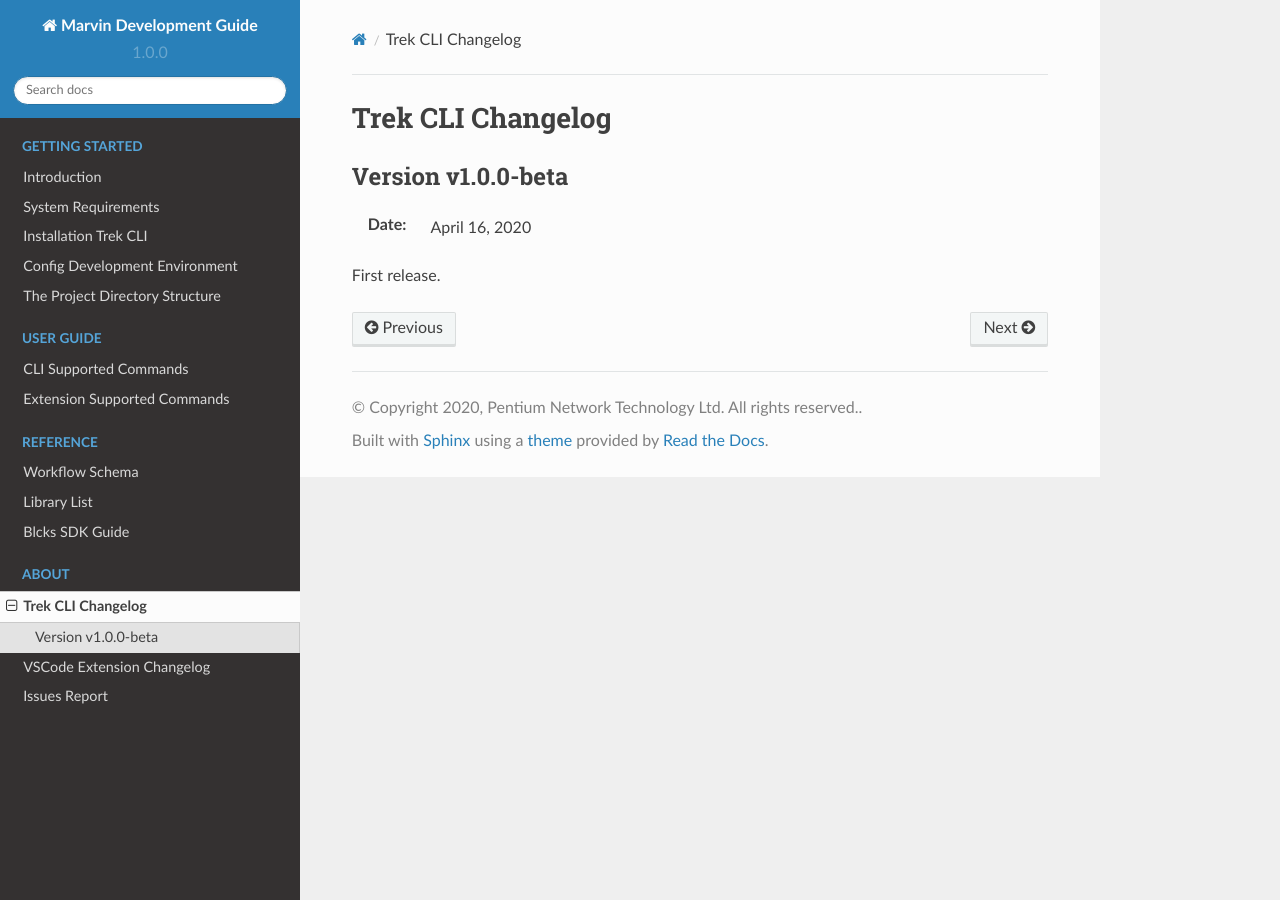
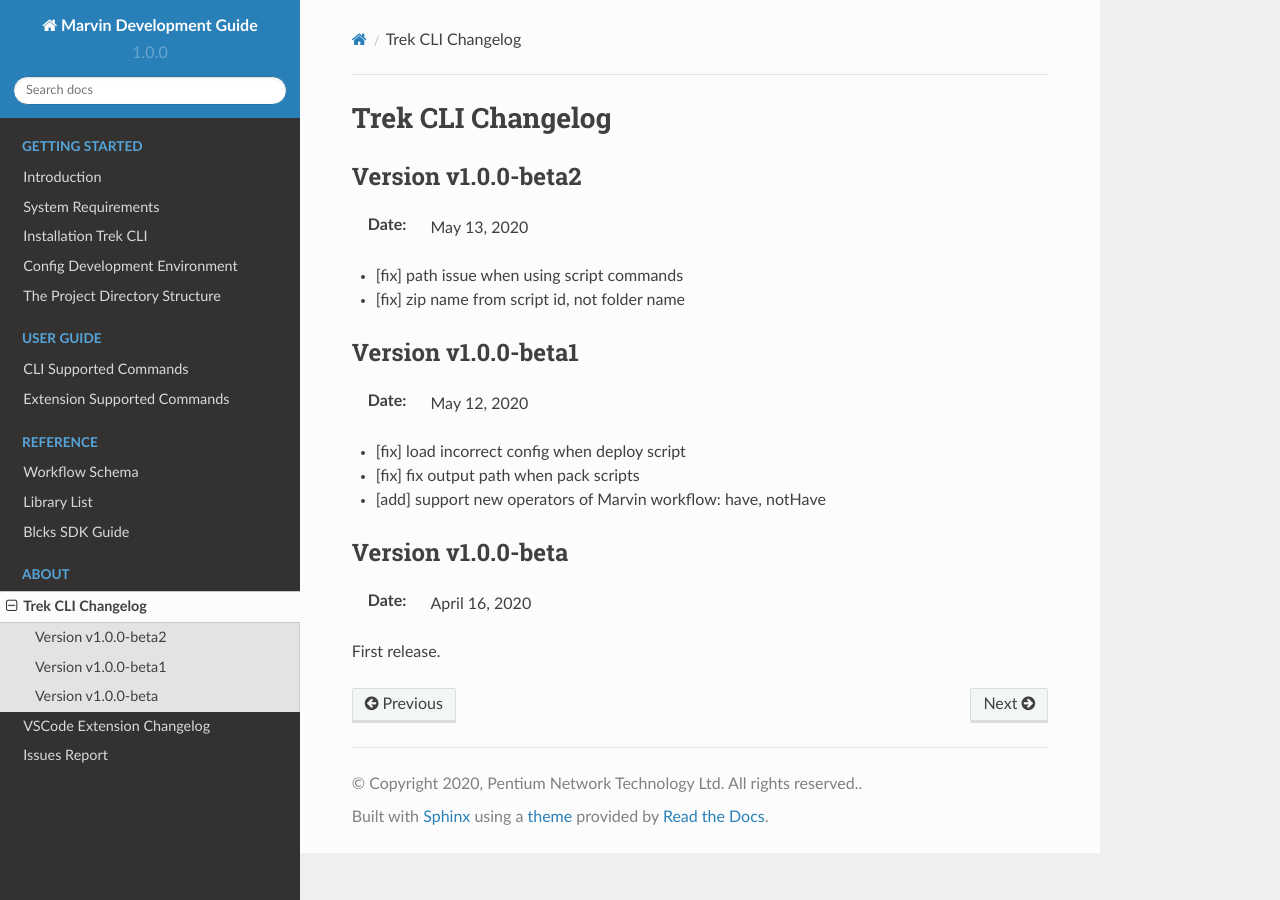
Before and after one commit to pnetwork/core.trek.doc, a Sphinx documentation site: the page built from source/cli/changelog.rst, in a window 1280 px wide. Built offline with Sphinx 7.4.7 and the Read the Docs theme 2.0.0, drawn with Linux system fonts in a browser that asks for light colours.

Commit message:
misc: rebuild blcks and add cli change log

```diff
--- a/source/cli/changelog.rst
+++ b/source/cli/changelog.rst
@@ -1,5 +1,24 @@
 Trek CLI Changelog
 =========================
+
+Version v1.0.0-beta2
+----------------------
+
+
+:Date: May 13, 2020
+
+- [fix] path issue when using script commands
+- [fix] zip name from script id, not folder name
+
+Version v1.0.0-beta1
+----------------------
+
+
+:Date: May 12, 2020
+
+- [fix] load incorrect config when deploy script
+- [fix] fix output path when pack scripts
+- [add] support new operators of Marvin workflow: have, notHave
 
 Version v1.0.0-beta
 ----------------------
```
Also changed, not shown: 10 other files.
